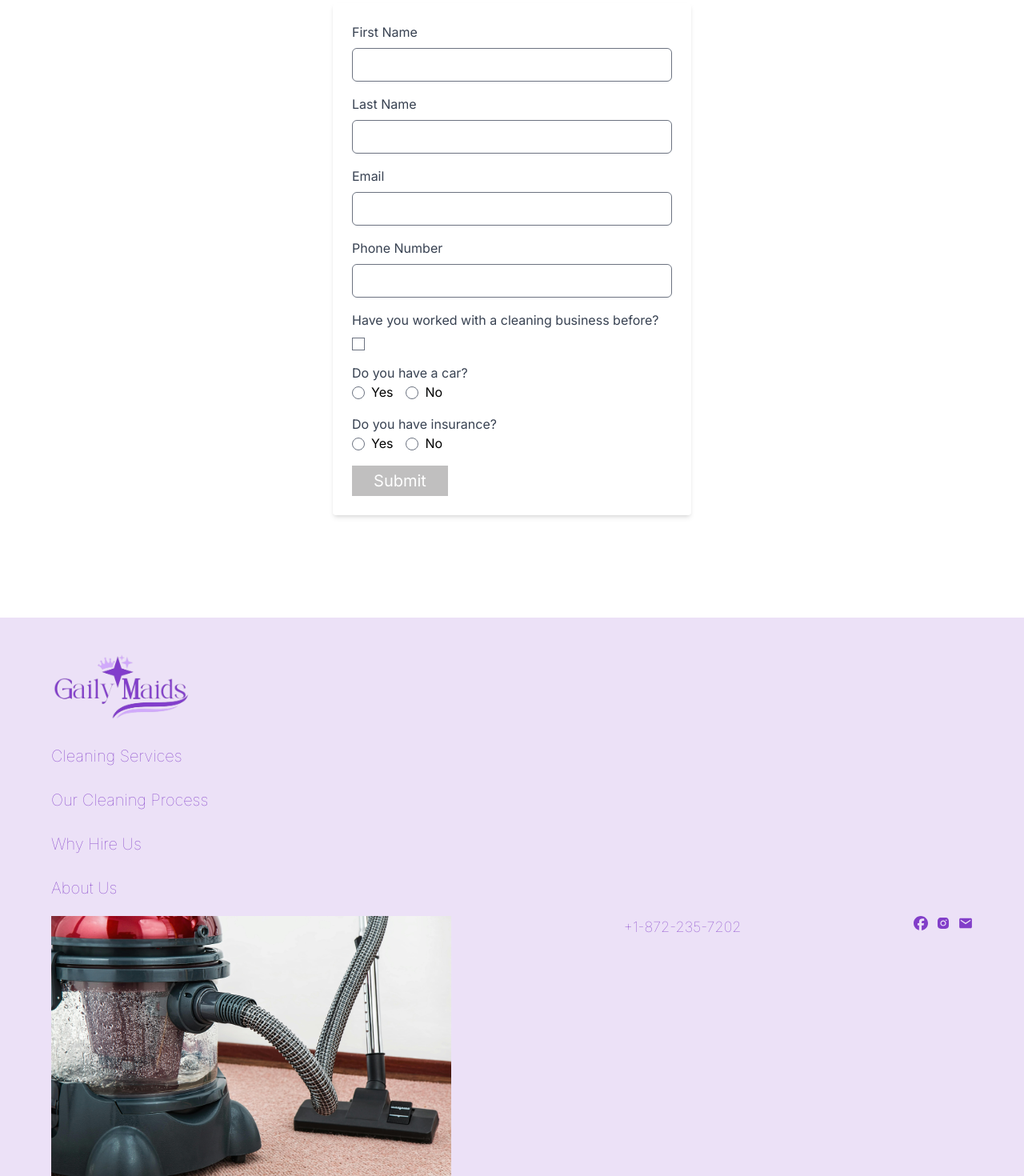
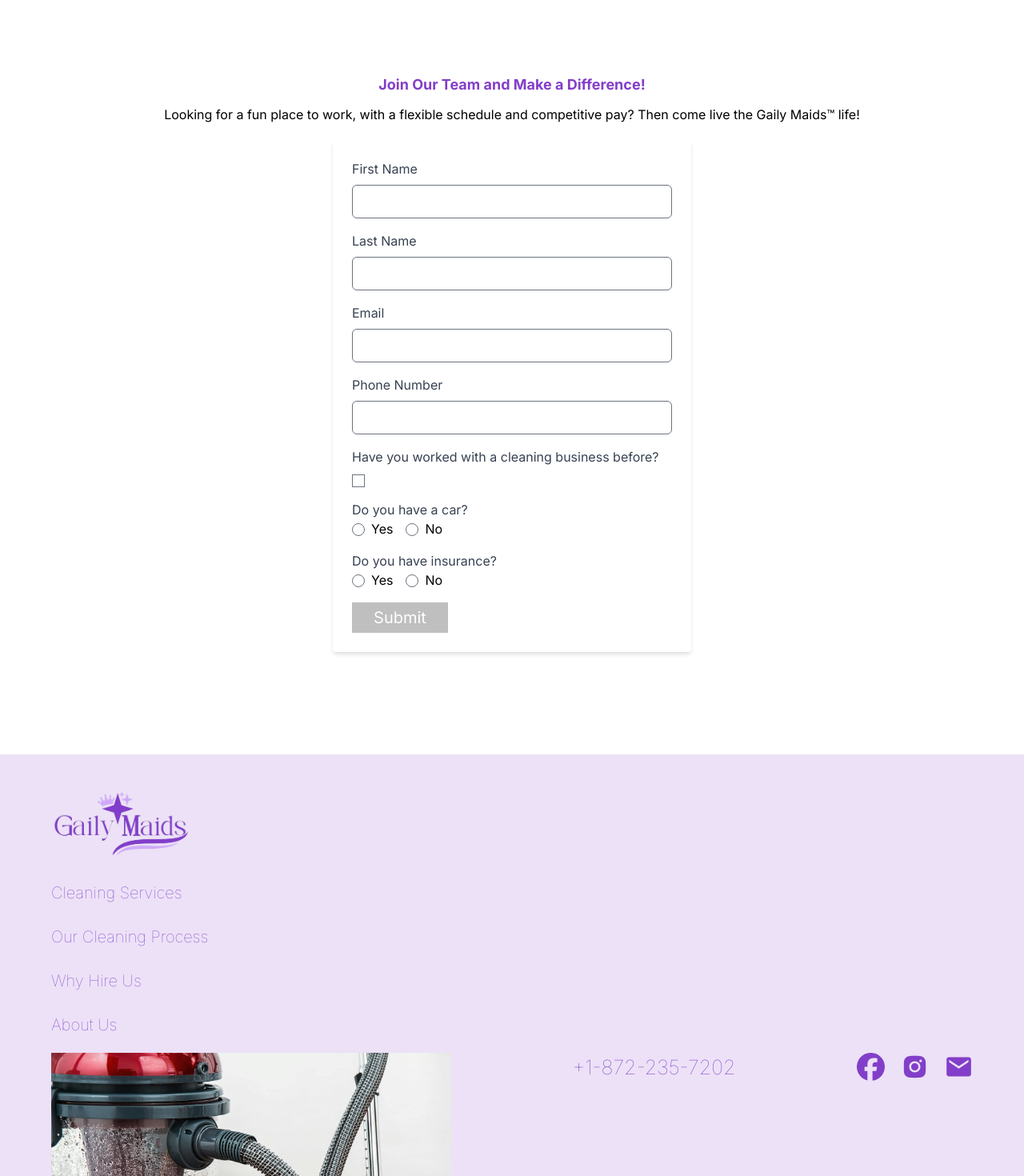
Before and after one commit to dedayorr/Gaily-maids, a Next.js app: page /hiring in a window 1280 px wide. Shown: the part 200-1670 px from the top of the page at 80% size. Built offline with nearby package versions, Linux system fonts and the light colour scheme.

Commit message:
corrections

```diff
--- a/app/components/Footer/Footer.tsx
+++ b/app/components/Footer/Footer.tsx
@@ -54,13 +54,13 @@ const Footer = () => {
         />
 
         <a
-          className=" flex justify-center mx-auto text-[18px] text-[#823ec9] md:text-[18px] lg:justify-normal lg:mb-[1%] font-thin"
+          className=" flex justify-center mx-auto text-[18px] text-[#823ec9] md:text-[18px] lg:text-[25px] lg:justify-normal lg:mb-[1%] font-thin"
           href="tel:+1-872-235-7202"
         >
           {" "}
           +1-872-235-7202{" "}
         </a>
-        <div className="flex justify-center text-[28px] text-[#823ec9] gap-[20px] md:text-[18px] md:gap-[10px] lg:justify-normal">
+        <div className="flex justify-center text-[28px] text-[#823ec9] gap-[20px] md:text-[25px] md:gap-[20px] lg:text-[35px] lg:justify-normal">
           <FaFacebook />
           <AiFillInstagram />
           <IoMdMail />
--- a/app/components/contents/EmbraceHealth/EmbraceHealth.tsx
+++ b/app/components/contents/EmbraceHealth/EmbraceHealth.tsx
@@ -19,7 +19,7 @@ const EmbraceHealth = () => {
         <p className="lg:hidden font-bold cursive italic text-[35px]">
           Embrace a healthy and happy home
         </p>
-        <button className=" hover:bg-white hover:text-[#823ec9] lg:hidden border border-[#823ec9] p-[3%] text-[#823ec9] w-[60%] mx-auto">
+        <button className="lg:hidden border border-[#823ec9] p-[3%] text-[#823ec9] w-[60%] mx-auto">
           Book Gaily Maids Today
         </button>
         <div
@@ -30,7 +30,7 @@ const EmbraceHealth = () => {
             <p className="hidden lg:flex font-bold cursive italic text-[55px]">
               Embrace a healthy and happy home
             </p>
-            <button className="lg:flex hidden border border-[#823ec9] p-[3%] text-[#fff] hover:bg-white hover:text-[#823ec9] w-[50%] justify-center items-center mx-auto">
+            <button className="lg:flex hidden border border-[#823ec9] p-[3%] text-[#fff] w-[50%] justify-center items-center mx-auto">
               Book Gaily Maids Today
             </button>
           </div>
--- a/app/hiring/page.tsx
+++ b/app/hiring/page.tsx
@@ -24,16 +24,6 @@ const Hiring = () => {
     checkFormValidity();
   }, [formData]);
 
-  // const handleChange = (e: {
-  //   target: { name: any; value: any; type: any; checked: any };
-  // }) => {
-  //   const { name, value, type, checked } = e.target;
-  //   setFormData({
-  //     ...formData,
-  //     [name]: type === "checkbox" ? checked : value,
-  //   });
-  // };
-
   const handleChange = (e: { target: { name: any; value: any } }) => {
     const { name, value } = e.target;
     setFormData((prev) => ({ ...prev, [name]: value }));
@@ -41,9 +31,11 @@ const Hiring = () => {
 
   return (
     <div>
+      <h1 className="text-[#823ec9] mt-[10%] text-center text-[18px] font-bold">Join Our Team and Make a Difference!</h1>
+      <p className="mt-3 text-black text-center mx-4">Looking for a fun place to work, with a flexible schedule and competitive pay? Then come live the Gaily Maids™ life!</p>
       {" "}
       <form
-        className="max-w-md mx-auto mt-10 p-6 bg-white rounded shadow-md"
+        className="max-w-md mx-auto mt-5 p-6 bg-white rounded shadow-md"
         action="https://formspree.io/f/xqkrredp"
         method="POST"
       >
```
Lines whose indentation alone changed are shown as unchanged.
